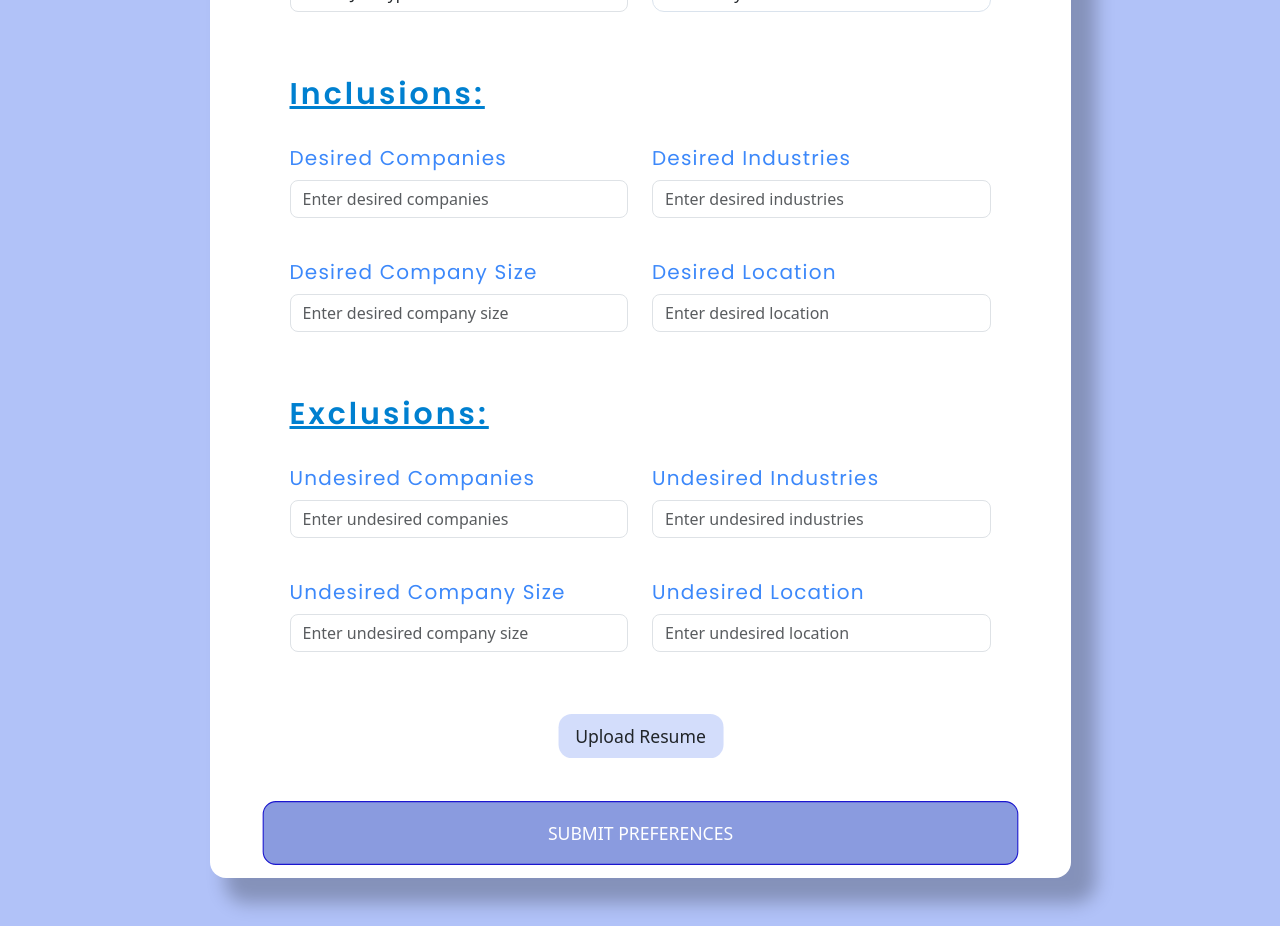
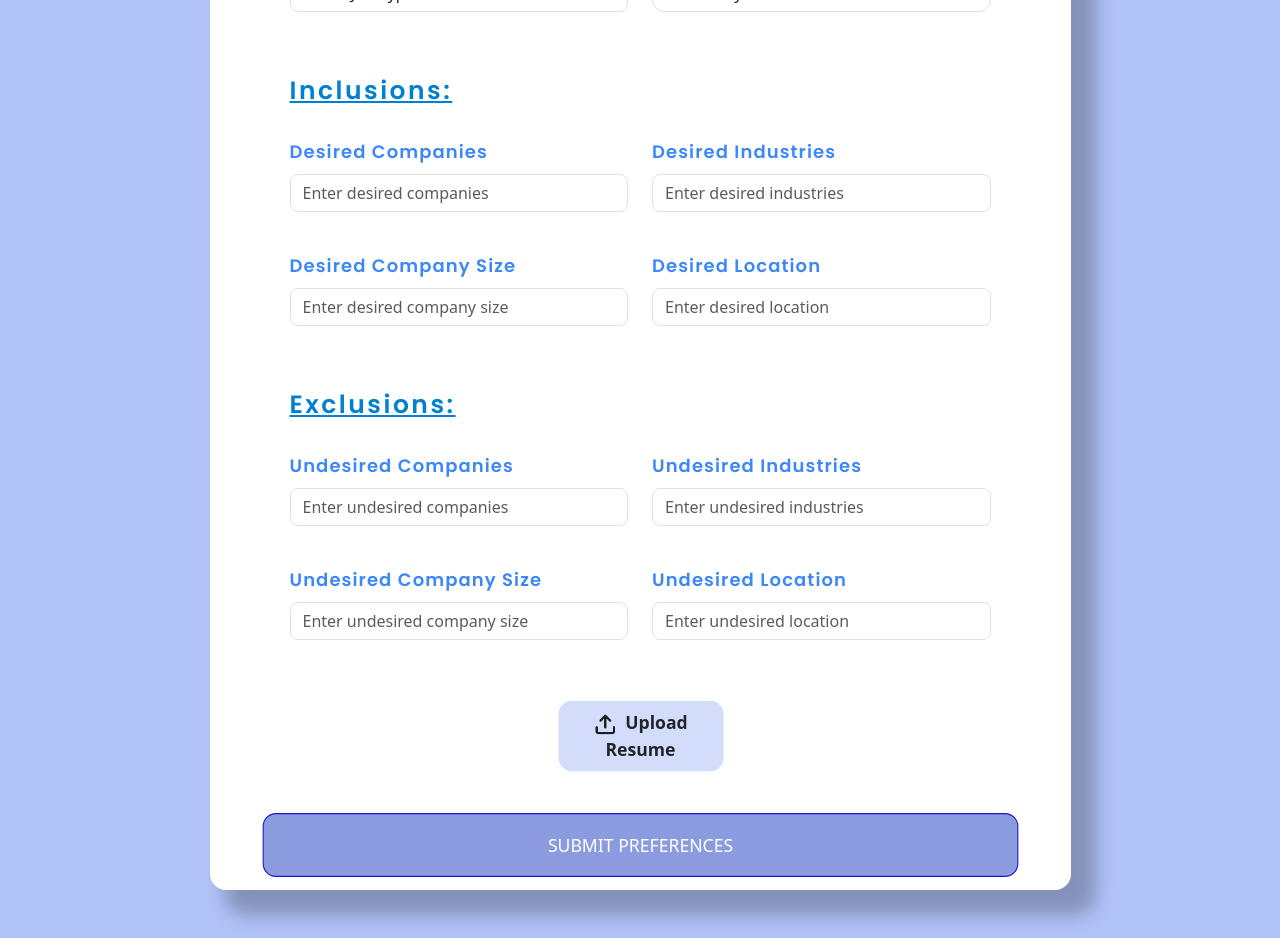
Before and after one commit to himanshujain-adt/ReactForm, a React (Vite) app: page / in a window 1280 px wide. Shown: the part 460-1398 px from the top of the page. Built offline with nearby package versions, Linux system fonts and the light colour scheme.

Commit message:
Font size  and img changed

```diff
--- a/src/CandidateForm/CandidateForm.css
+++ b/src/CandidateForm/CandidateForm.css
@@ -8,7 +8,8 @@
   max-width: 861px;
   background-color: white;
   border-radius: 1rem;
-    padding: 1rem 5rem; /* Added 2rem padding to left and right */
+  padding: 1rem 5rem;
+  /* Added 2rem padding to left and right */
   box-shadow: 20px 20px 18px 5px #00000040;
   margin: 0 auto;
 }
@@ -23,7 +24,8 @@
   align-items: center;
   justify-content: center;
   margin: 0 auto;
-    margin-bottom: 0;  /* Ensure no bottom margin */
+  margin-bottom: 0;
+  /* Ensure no bottom margin */
 }
 
 .header-title {
@@ -35,8 +37,10 @@
 }
 
 form {
-    margin-top: 0;  /* Remove top margin from form */
-    padding-top: 0;  /* Remove top padding from form */
+  margin-top: 0;
+  /* Remove top margin from form */
+  padding-top: 0;
+  /* Remove top padding from form */
 }
 
 .form-container {
@@ -47,8 +51,8 @@
 
 .form-label {
   font-family: 'Poppins';
-    font-size: 20px;
-    font-weight: 500;
+  font-size: 18px;
+  font-weight: bold;
   line-height: 28px;
   letter-spacing: 0.06em;
   text-align: left;
@@ -66,8 +70,8 @@
 
 .section-title {
   font-family: 'Poppins';
-    font-size: 30px;
-    font-weight: 600;
+  font-size: 25px;
+  font-weight: bold;
   letter-spacing: 0.1em;
   text-decoration: underline;
   color: #0080D0;
@@ -79,12 +83,14 @@
 
 .upload-button {
   background-color: #B1C2F88F;
-    width: 20%; /* You can adjust this value to make it smaller */
+  width: 20%;
+  /* You can adjust this value to make it smaller */
   padding: 0.5rem 0;
   border-radius: 0.75rem;
   margin: 0 auto;
   display: block;
-    max-width: 150px; /* Optional: Set a maximum width to prevent it from growing too large */
+  max-width: 150px;
+  /* Optional: Set a maximum width to prevent it from growing too large */
 }
 
 
@@ -142,10 +148,12 @@
 /* Form Check Styles */
 .form-check {
   padding-left: 1.5rem;
+  margin-left: 10px;
 }
 
 .form-check-input {
   margin-right: 0.5rem;
+
 }
 
 .form-check-label {
@@ -246,7 +254,8 @@
   background-color: white;
   font-size: 1rem;
   line-height: 1.5;
-  height: 38px; /* This ensures consistent height across all inputs */
+  height: 38px;
+  /* This ensures consistent height across all inputs */
 }
 
 /* Specific styles for the Report Schedule dropdown */
@@ -337,3 +346,9 @@
 .custom-dropdown-button::after {
   margin-left: auto;
 }
+
+.upload-icon {
+  width: 21px;
+  height: 21px;
+  margin-right: 8px;
+}
--- a/src/CandidateForm/CandidateForm.jsx
+++ b/src/CandidateForm/CandidateForm.jsx
@@ -468,6 +468,7 @@ import { motion } from 'framer-motion';
 import './CandidateForm.css';
 import axios from 'axios';
 import Typed from 'typed.js';
+import uploadIcon from "../assets/upload-resume.png";
 
 const CandidateForm = () => {
   const [selectedDays, setSelectedDays] = useState([]);
@@ -583,6 +584,7 @@ const CandidateForm = () => {
                 initial={{ opacity: 0, x: -50 }}
                 animate={{ opacity: 1, x: 0 }}
                 transition={{ duration: 0.6, delay: 0.2 }}
+                style={{ fontWeight: 'bold' }}
               >
                 <div className="form-group">
                   <label
@@ -592,7 +594,7 @@ const CandidateForm = () => {
                   </label>
                   <input
                     type="text"
-                    className="form-control form-input rounded-3"
+                    className="form-control form-input rounded-3  bold-text "
                     placeholder="Enter target job title"
                     value={formData.jobTitles.join(', ')}
                     onChange={(e) => setFormData({ ...formData, jobTitles: e.target.value.split(',') })}
@@ -712,7 +714,7 @@ const CandidateForm = () => {
                       {days.map((day) => (
                         <div key={day} className="form-check mb-2">
                           <input
-                            className="form-check-input rounded-3"
+                            className="form-check-input rounded-3 border border-dark"
                             type="checkbox"
                             id={`${day.toLowerCase()}Checkbox`}
                             checked={selectedDays.includes(day)}
@@ -764,7 +766,7 @@ const CandidateForm = () => {
 
             <div className="exclusions mt-5">
               <h3 className="section-title">Exclusions:</h3>
-              <div className="row g-4 mt-2">
+              <div className="row g-4 mt-2 ">
                 {['Undesired Companies', 'Undesired Industries', 'Undesired Company Size', 'Undesired Location'].map((label) => (
                   <motion.div key={label}
                     className="col-md-6"
@@ -805,7 +807,8 @@ const CandidateForm = () => {
                 whileTap={{ scale: 0.95 }}  // Tap effect
                 transition={{ duration: 0.2 }}
               >
-                Upload Resume
+                <img src={uploadIcon} className="upload-icon" />
+                <span style={{ fontWeight: 'bold' }}>Upload Resume</span>
               </motion.button>
             </motion.div>
 
```
Also changed, not shown: src/assets/upload-resume.png (renamed from src/assets/image_2025_01_16T07_27_57_084Z.png). Lines whose indentation alone changed are shown as unchanged.
